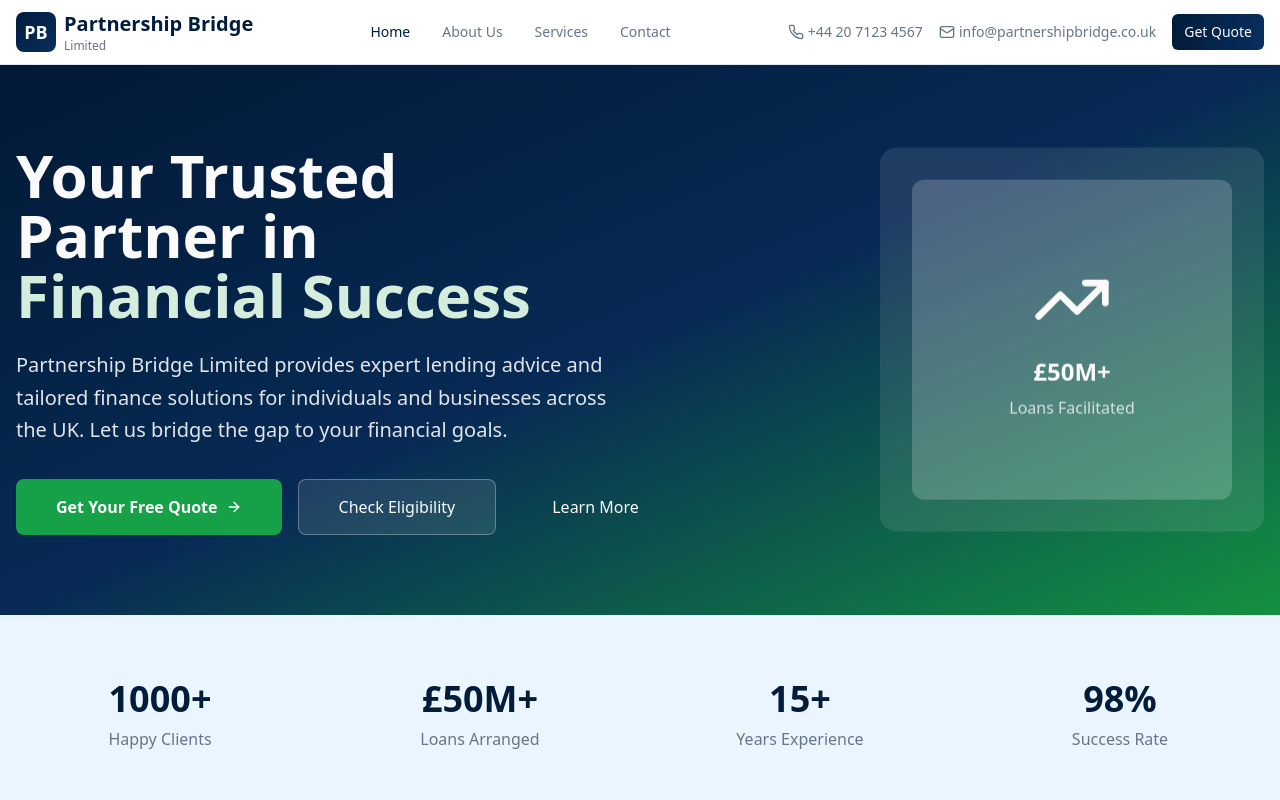
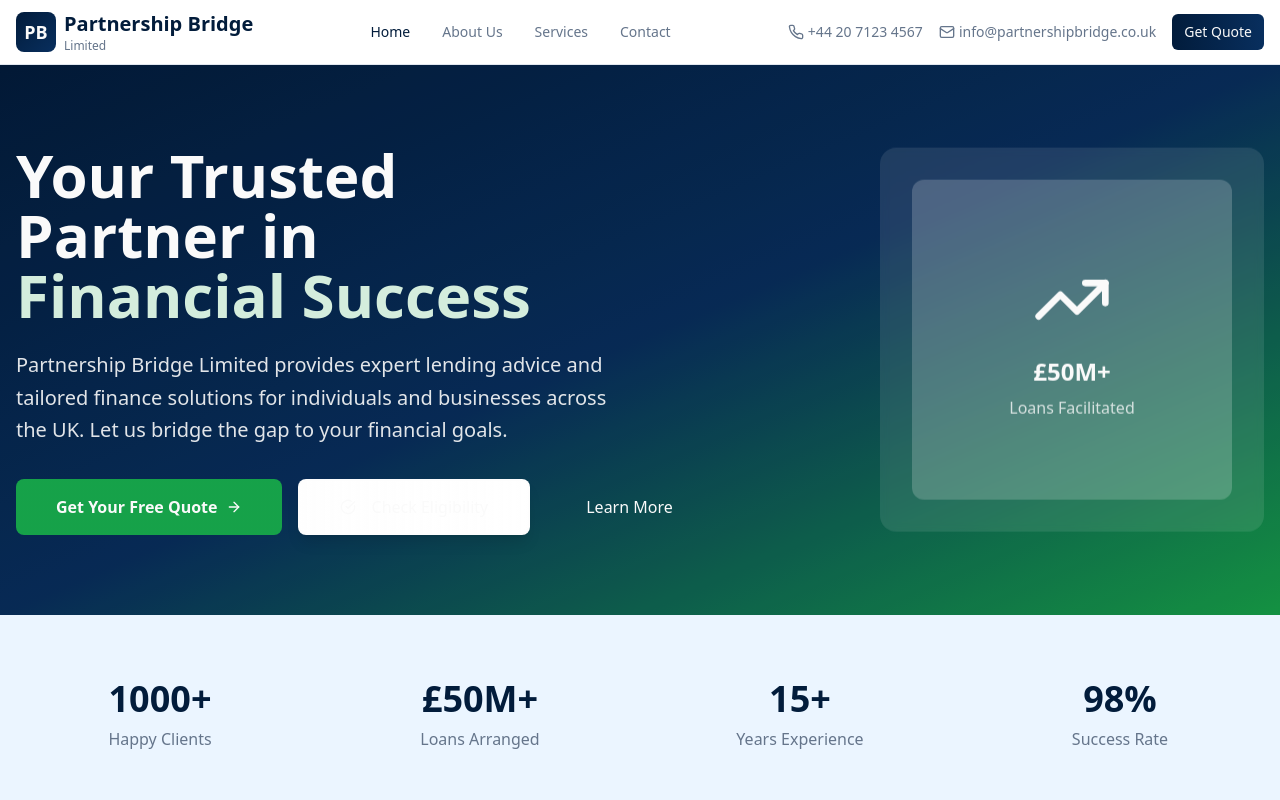
Before and after one commit to wcworld/Partnership-Bridge-Limited, a React (Vite) app: page / in a window 1280 px wide. Shown: the top 800 px of the page. Built offline with nearby package versions, Linux system fonts and the light colour scheme.

Commit message:
Refactor eligibility style and format
Change the style and format of the eligibility section.

```diff
--- a/src/pages/Home.tsx
+++ b/src/pages/Home.tsx
@@ -40,7 +40,8 @@ const Home = () => {
                   </Button>
                 </QuoteModal>
                 <QuoteModal>
-                  <Button variant="outline" size="xl" className="bg-primary-foreground/10 border-primary-foreground/30 text-primary-foreground hover:bg-primary-foreground/20">
+                  <Button variant="outline" size="xl" className="group border-2 border-primary-foreground/40 bg-gradient-to-r from-primary-foreground/15 to-primary-foreground/5 text-primary-foreground hover:bg-primary-foreground/25 hover:border-primary-foreground/60 backdrop-blur-sm shadow-lg">
+                    <CheckCircle className="w-5 h-5 mr-2 group-hover:scale-110 transition-transform" />
                     Check Eligibility
                   </Button>
                 </QuoteModal>
```
